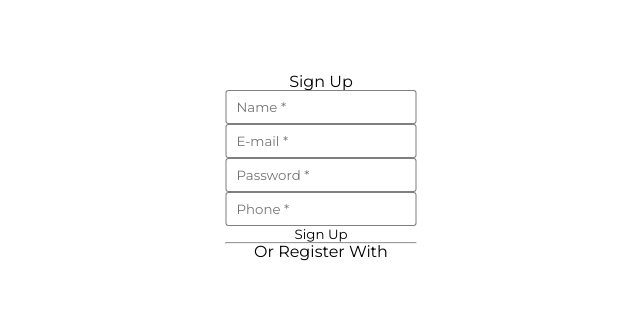
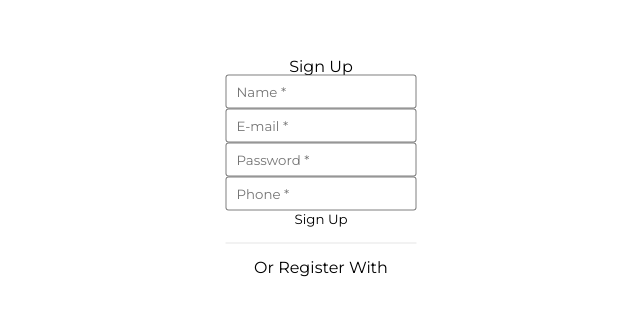
Before and after one commit to TheDao032/OnlineAuction, a React (Create React App) app in the folder client/: page /signup in a window 1280 px wide. Shown: the part 233-548 px from the top of the page, without its empty margins (319-959 px from the left). Built offline with nearby package versions, Linux system fonts and the light colour scheme.

Commit message:
lặt vặt

```diff
--- a/client/src/App.css
+++ b/client/src/App.css
@@ -158,3 +158,12 @@ option {
     border-radius: 3px;
     outline: none;
 }
+
+hr {
+    display: block;
+    height: 1px;
+    border: 0;
+    border-top: 1px solid rgba(0, 0, 0, 0.1);
+    margin: 1em 0;
+    padding: 0;
+}
--- a/client/src/App.js
+++ b/client/src/App.js
@@ -9,6 +9,7 @@ import Search from './components/pages/Search';
 import Detail from './components/pages/Detail/Detail';
 import AdminFeature from './feature/Admin';
 import SellerFeature from './feature/Seller';
+import BidderFeature from './feature/Bidder';
 
 function App() {
   const url = window.location.href.split('/');
@@ -28,6 +29,9 @@ function App() {
         <Route path='/seller'>
           <SellerFeature />
         </Route>
+        <Route path='/bidder'>
+          <BidderFeature />
+        </Route>
       </Switch>
     </Router>
   );
--- a/client/src/components/pages/Register.js
+++ b/client/src/components/pages/Register.js
@@ -1,5 +1,5 @@
 import React from "react";
-import SignUp from "../SignUp";
+import SignUp from "./SignUp/SignUp";
 
 
 
--- a/client/src/components/SignUp.js
+++ b/client/src/components/pages/SignUp/SignUp.js
@@ -1,6 +1,6 @@
 import { Axios } from 'axios';
 import React, { useState } from 'react';
-import '../asset/css/SignUp.css';
+import '../../../asset/css/SignUp.css';
 
 function SignUp() {
   const url = '';
--- a/client/src/feature/Seller/scss/Manage.scss
+++ b/client/src/feature/Seller/scss/Manage.scss
@@ -50,7 +50,7 @@
       width: 100%;
       background-position: center;
       background-repeat: no-repeat;
-      background-size: contain;
+      background-size: cover;
       margin-bottom: 10px;
     }
 
```
